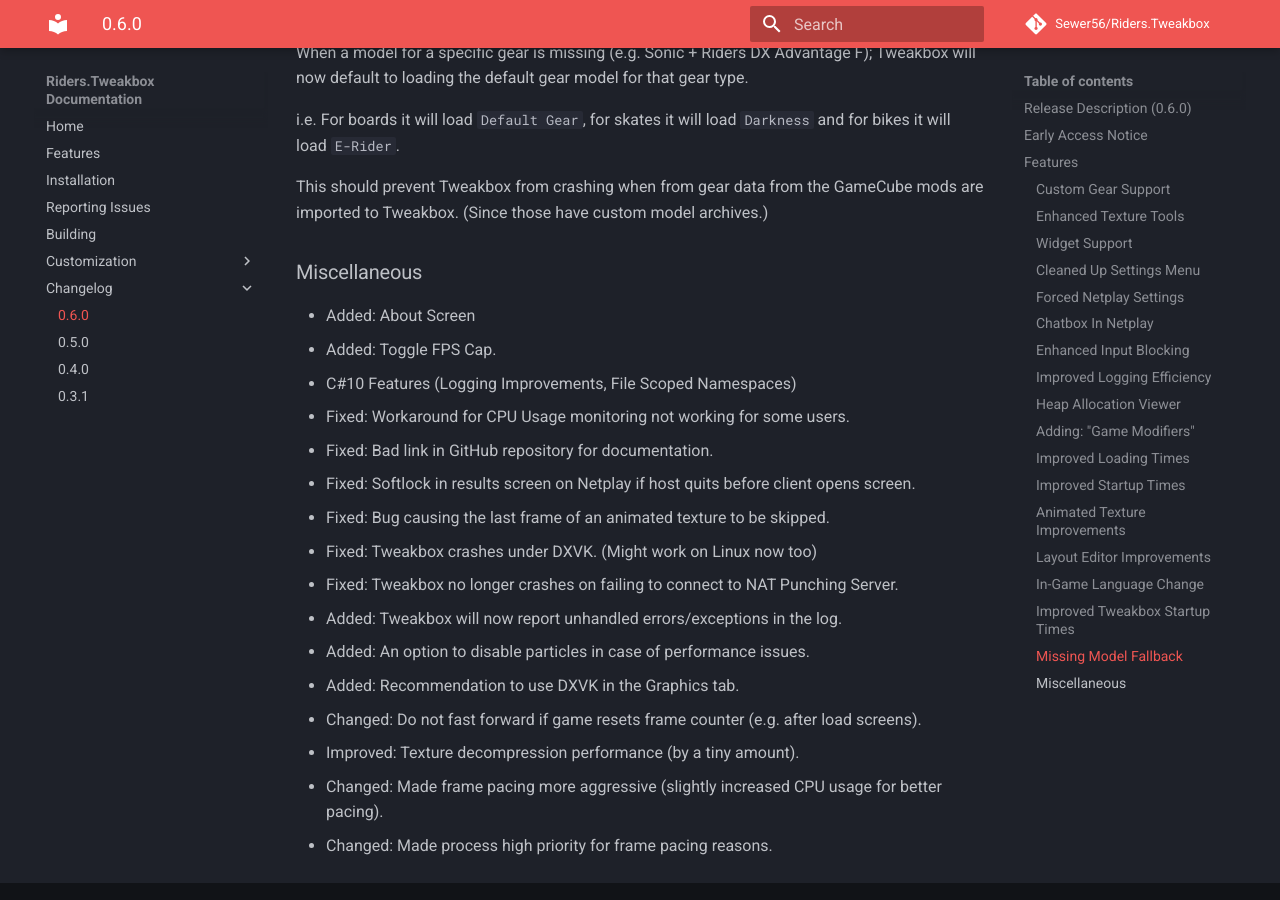
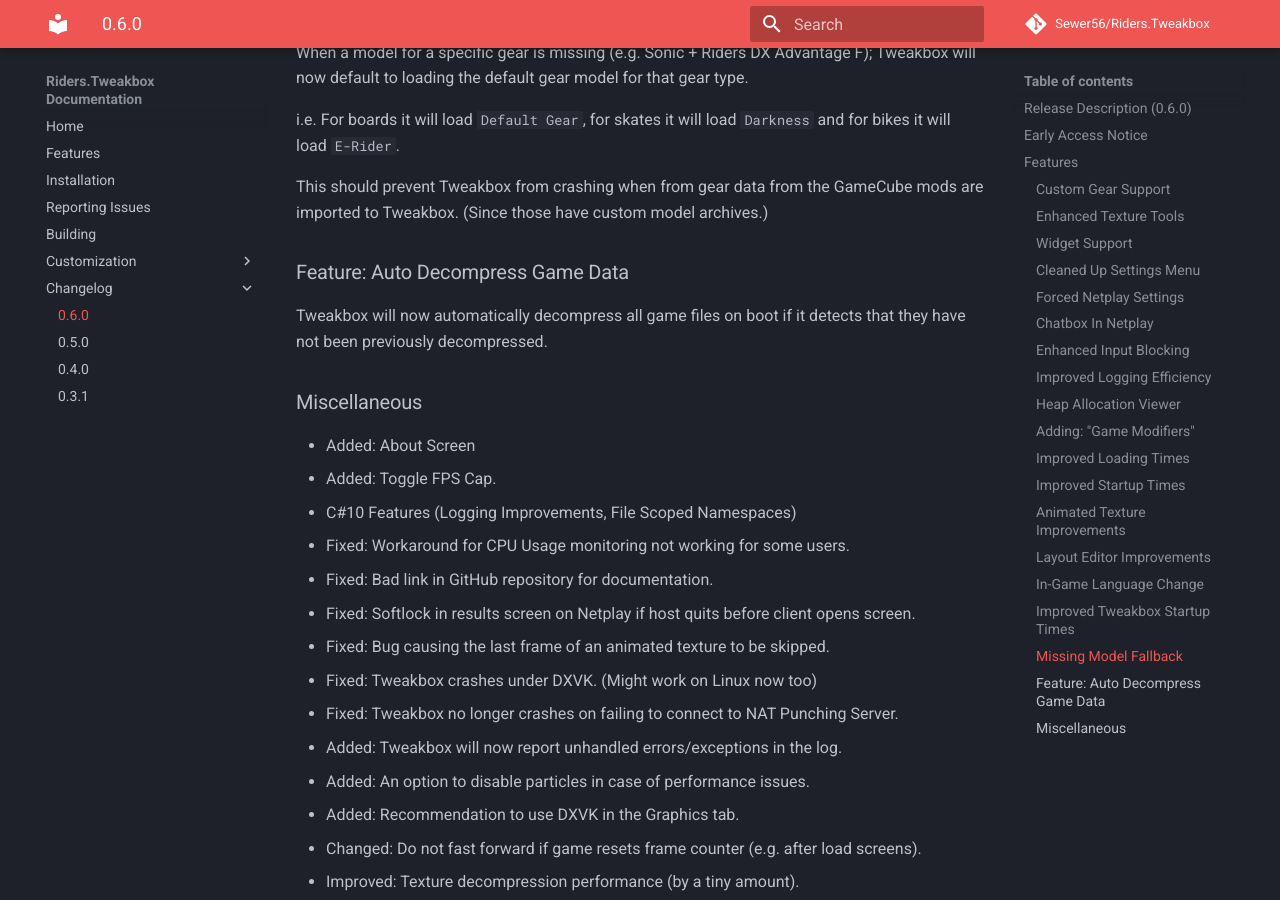
Before and after one commit to Sewer56/Riders.Tweakbox, an MkDocs documentation site: the page built from docs/Changelogs/0.6.0/0.6.0.md, in a window 1280 px wide and 900 px high, scrolled down 9194 px. Built offline with MkDocs 1.6.1 and Material for MkDocs 9.7.7, drawn with Linux system fonts in a browser that asks for light colours; comment, search, counter and statistics services are not loaded.

Commit message:
Added: Latest features to changelog.

```diff
--- a/docs/Changelogs/0.6.0/0.6.0.md
+++ b/docs/Changelogs/0.6.0/0.6.0.md
@@ -191,6 +191,10 @@
 
 This should prevent Tweakbox from crashing when from gear data from the GameCube mods are imported to Tweakbox. (Since those have custom model archives.)
 
+### Feature: Auto Decompress Game Data
+
+Tweakbox will now automatically decompress all game files on boot if it detects that they have not been previously decompressed.
+
 ### Miscellaneous
 
 - Added: About Screen
```
